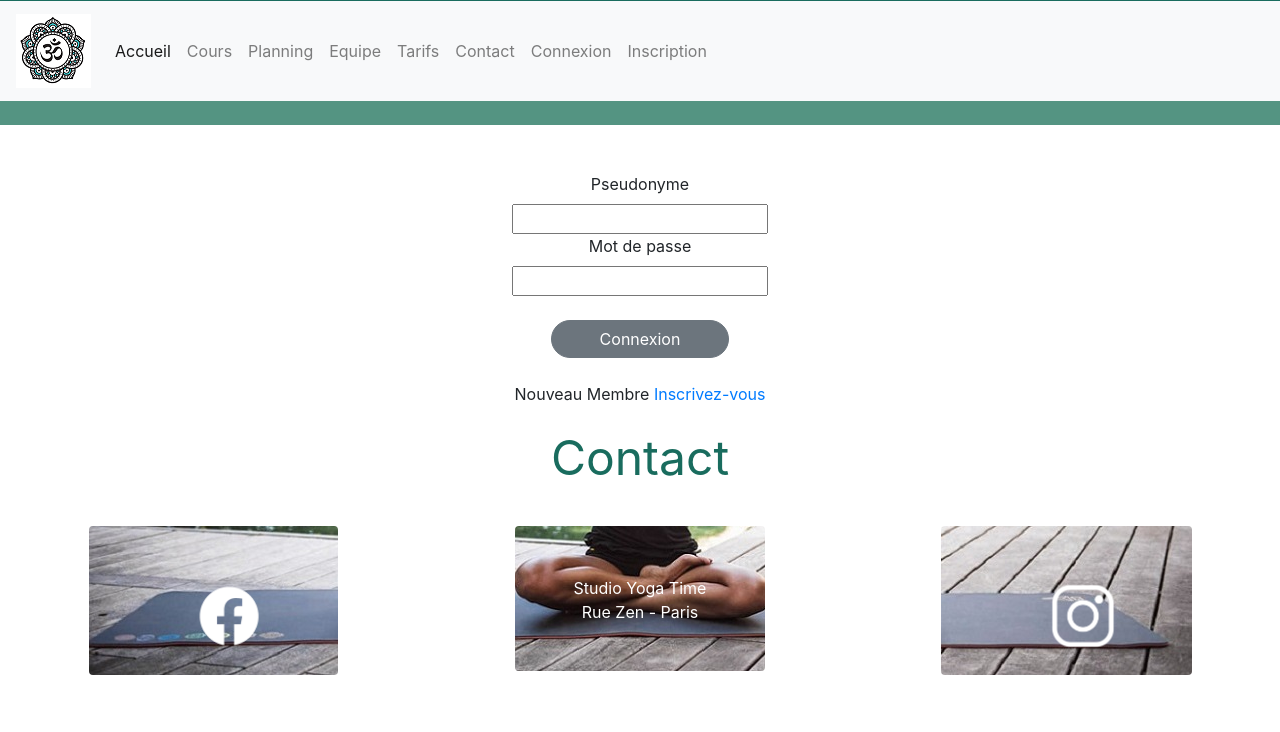
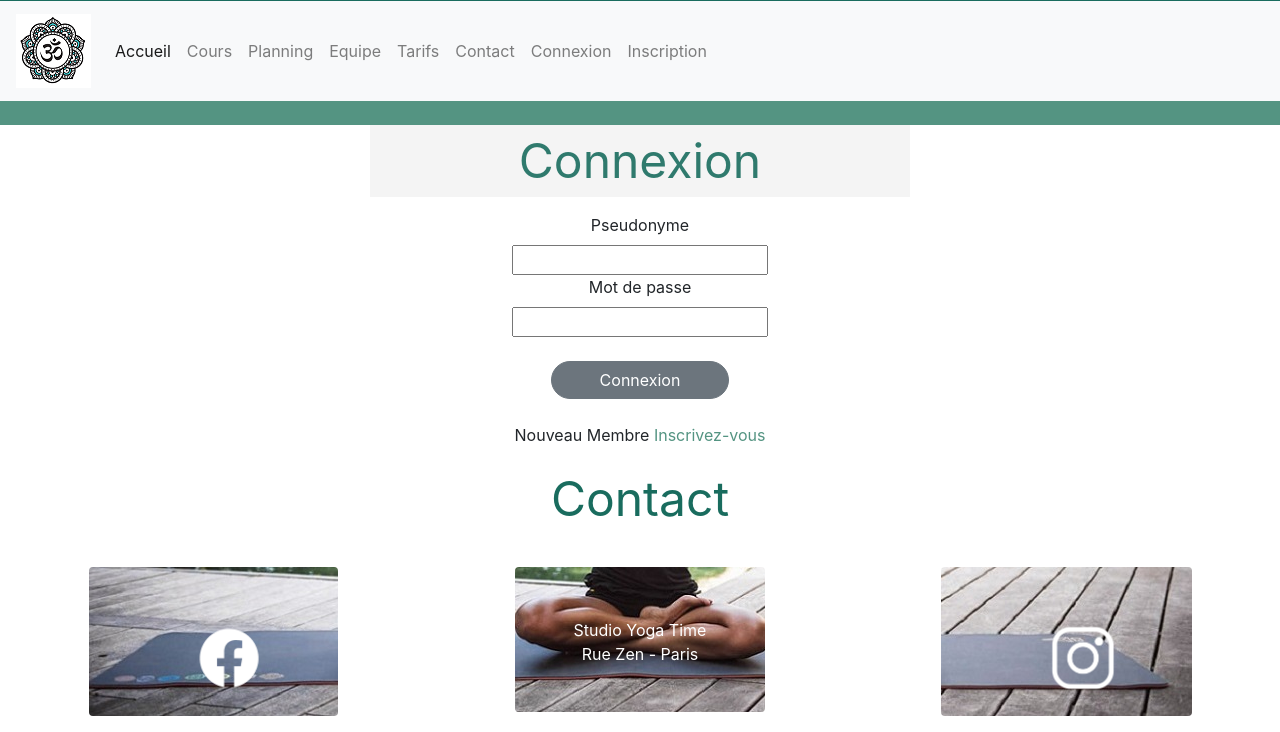
Before and after one commit to Evabas/projetYogaTime, a PHP site: page /index.php?p=connection in a window 1280 px wide. Shown: the part 256-988 px from the top of the page. Before the commit the page ends 931 px from the top, so only its background shows below. Run offline with PHP 8.4, Linux system fonts and the light colour scheme.

Commit message:
Add files via upload

```diff
--- a/templates/base.html.twig
+++ b/templates/base.html.twig
@@ -15,7 +15,9 @@
         <img src="./public/images/logo.png" alt="logo" class="rounded-circle">
 
           <h2>Yoga Time</h2>
+
     </div>
+
         <div class="barreNav"></div>
   <nav class="navbar navbar-expand-md navbar-light bg-light">
     <a class="navbar-brand" href="index.php?p=home"><img src="./public/images/logo2.png" alt="petit logo"></a>
@@ -52,10 +54,16 @@
         </li>
       </ul>
     </div>
-</nav>
- <div class="barreStyle"></div>
+  </nav>
 
-{% block body %}{% endblock %}
+{% if session.pseudo %}
+    <p id="salutation">Bonjour {{session.pseudo}} <a href="index.php?p=logOut" class="lien">Déconnexion</a></p>
+{% endif %}
+
+  <div class="barreStyle"></div>
+
+
+  {% block body %}{% endblock %}
 
   <div>
      <p class="title2 text-center">Contact</p>
--- a/templates/connection.twig
+++ b/templates/connection.twig
@@ -1,27 +1,26 @@
 {% extends 'base.html.twig' %}
 
-{% block title %}Planning{% endblock %}
+{% block title %}Connexion{% endblock %}
 
 {% block body %}
-
- <section>
+<section>
     <div class="container text-center">
         <div class="row">
             <div class="col-md-6 offset-md-3">
-                <h2>Accès membre</h2>
+                <p class="title1 text-center">Connexion</p>
 
                     <form action="./index.php?action=member" method="post">
                     <label>Pseudonyme</label><br/>
                     <input type="text" name="pseudoconnect"><br/>
                     <label>Mot de passe</label><br/>
                     <input type="password" name="pwdconnect"><br/><br/>
-                    <button type="submit" name="formconnect" class="rounded-pill px-5 btn btn-secondary ">Connexion</button>
+                    <button type="submit" name="formconnect" class="rounded-pill px-5 btn btn-secondary">Connexion</button>
                     </form><br/>
 
-                        <p>Nouveau Membre <a href="index.php?p=registration">Inscrivez-vous</a></p>
+                        <p>Nouveau Membre <a href="index.php?p=registration" class="lien">Inscrivez-vous</a></p>
             </div>
         </div>
     </div>
-</section>
+<section>
 
 {% endblock %}
--- a/templates/price.twig
+++ b/templates/price.twig
@@ -37,7 +37,7 @@
                 <div class="col">
                     <h2>Abonnement</h2>
                     <p class="text-center">Vous pouvez visionner les cours en ligne grâce à un abonnement de 30
-                    $ par mois.<br></br>Si vous désirez vous abonner<br></br>Contactez-nous au 01.42.00.00.00 pour la création d'un compte.</p>
+                    $ par mois.</p>
                 </div>
             </div>
 
--- a/templates/registration.twig
+++ b/templates/registration.twig
@@ -4,10 +4,10 @@
 
 {% block body %}
 <section>
-        <div class="container">
+        <div class="container text-center">
             <div class="row">
                 <div class="col-md-6 offset-md-3"><br>
-                    <h2>Inscription</h2>
+                    <p class="title1 text-center">Inscription</p>
                     <form action="./index.php?action=newMember" method="post">
 
                         <label for="pseudo">Pseudonyme</label><br>
@@ -18,7 +18,7 @@
                         <input type="password" name="pwd2" id="mdp2"><br>
                         <label for="mail">E-mail</label><br>
                         <input type="email" name="mail" id="mail"><br><br>
-                        <button type="submit" name="form_inscription" class="btn btn-primary mb-2">Inscription</button>
+                        <button type="submit" name="form_inscription" class="rounded-pill px-5 btn btn-secondary">Inscription</button>
 
                     </form> <br>
 
--- a/templates/responsivePlayer.twig
+++ b/templates/responsivePlayer.twig
@@ -5,10 +5,10 @@
 {% block body %}
 
 <div class="player-wrapper embed-responsive embed-responsive-16by9">
-<iframe  class='react-player'src="https://www.youtube.com/embed/Z8In0I1WHFs" frameborder="0" allow="accelerometer; autoplay; clipboard-write; encrypted-media; gyroscope; picture-in-picture" allowfullscreen></iframe>
+<iframe  class='react-player' src="https://www.youtube.com/embed/Z8In0I1WHFs" frameborder="0" allow="accelerometer; autoplay; clipboard-write; encrypted-media; gyroscope; picture-in-picture" allowfullscreen></iframe>
 </div>
 <div class="player-wrapper embed-responsive embed-responsive-16by9">
-<iframe class='react-player'src="https://www.youtube.com/embed/WK92nupSKkc" frameborder="0" allow="accelerometer; autoplay; clipboard-write; encrypted-media; gyroscope; picture-in-picture" allowfullscreen></iframe>
+<iframe class='react-player' src="https://www.youtube.com/embed/WK92nupSKkc" frameborder="0" allow="accelerometer; autoplay; clipboard-write; encrypted-media; gyroscope; picture-in-picture" allowfullscreen></iframe>
 </div>
 
 {% endblock %}
```
